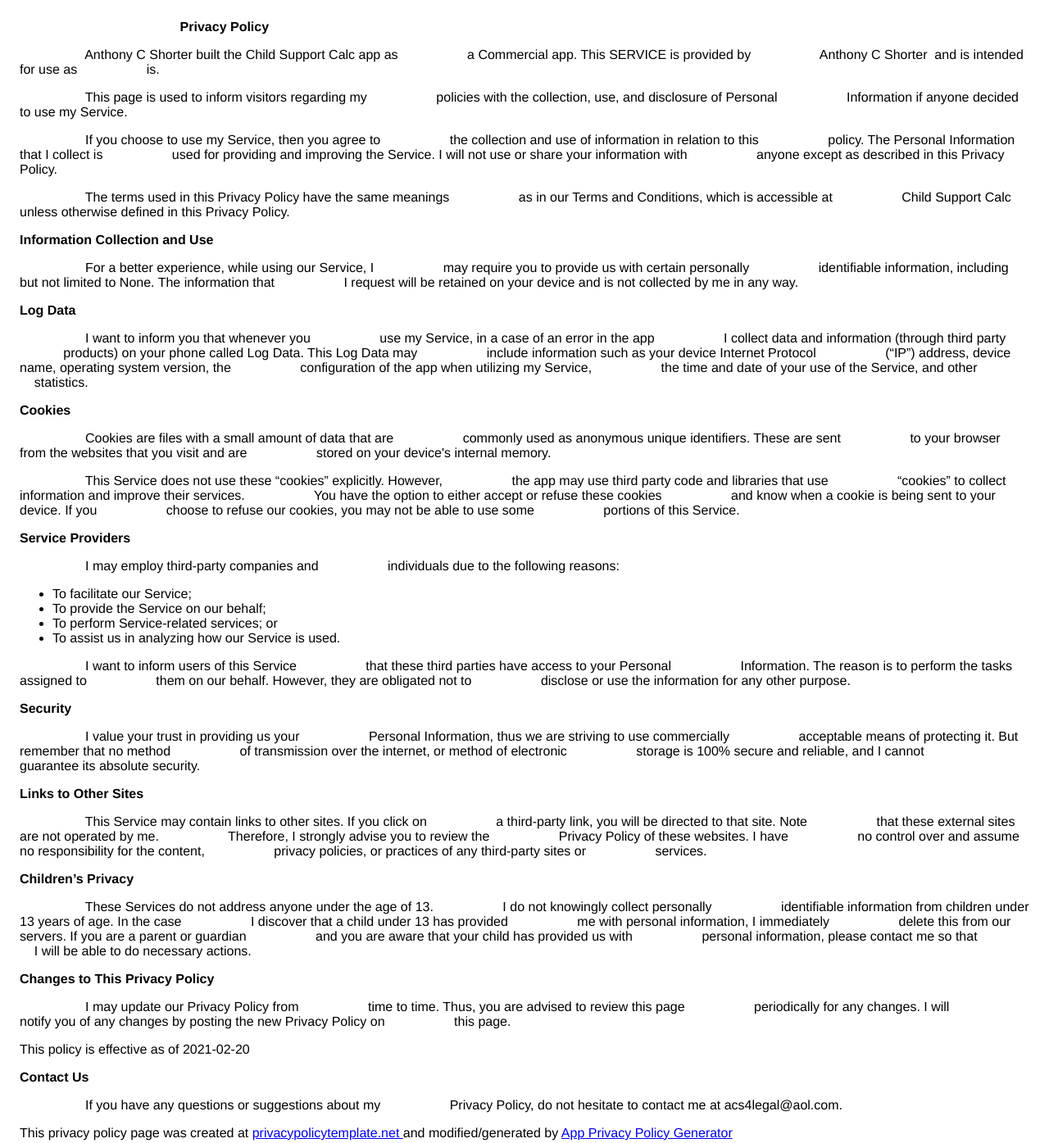
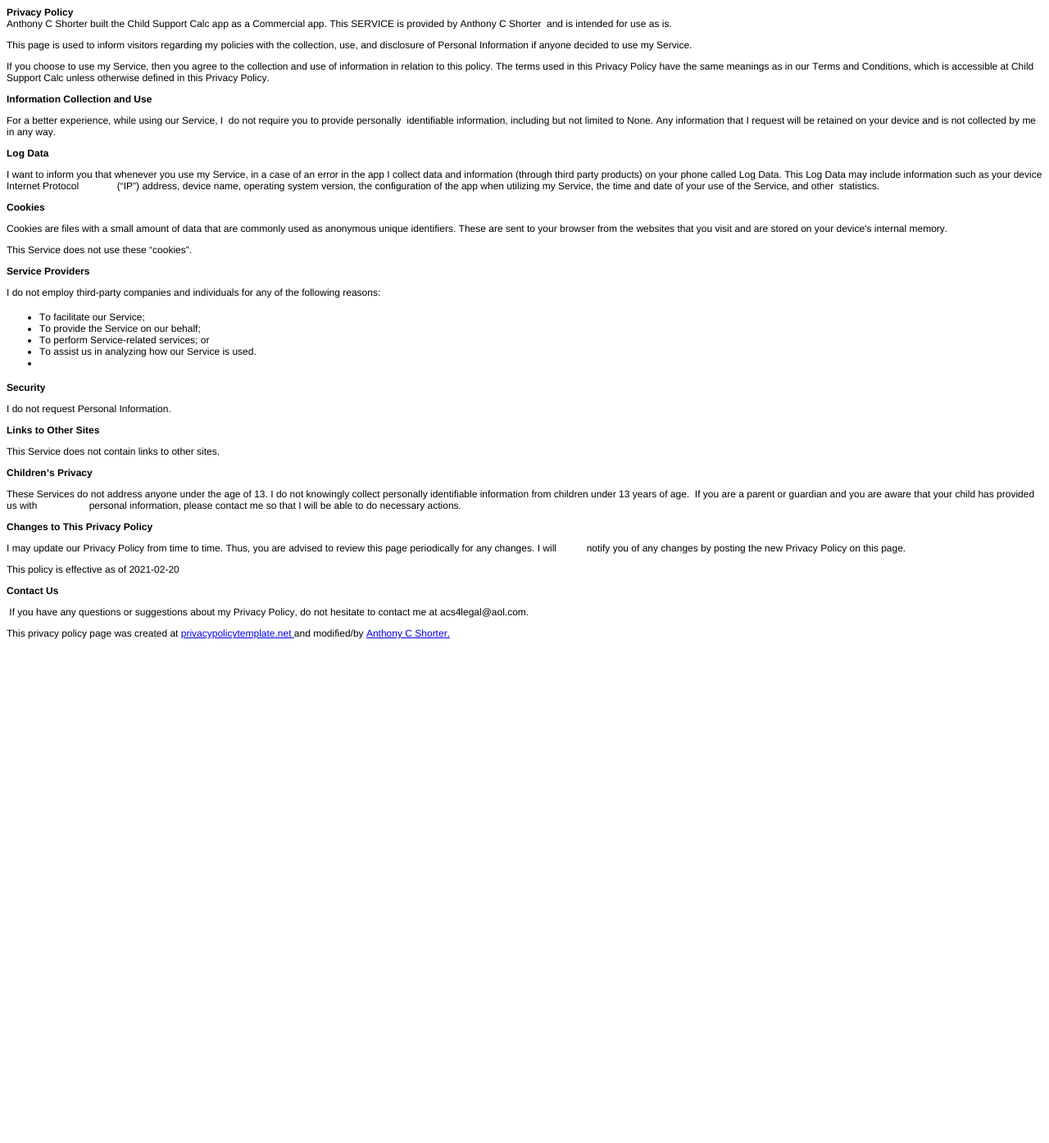
Before and after one commit to AnthonycS2014/Anthonycs2021.github.io, a plain HTML site: page Privacy2021.html in a window 1280 px wide. Shown: the whole page at 82% size. After the commit the page ends 814 px from the top, so only its background shows below. Drawn offline with Linux system fonts and the light colour scheme.

Commit message:
Add files via upload

```diff
--- a/Privacy2021.html
+++ b/Privacy2021.html
@@ -1,103 +1,54 @@
-<!DOCTYPE html>
+<!DOCTYPE html PUBLIC "-//W3C//DTD HTML 4.01//EN" "http://www.w3.org/TR/html4/strict.dtd">
 <html>
 <head>
-      <meta charset='utf-8'>
-      <meta name='viewport' content='width=device-width'>
+  <meta http-equiv="Content-Type" content="text/html; charset=utf-8">
+  <meta http-equiv="Content-Style-Type" content="text/css">
   <title>Privacy Policy</title>
-      <style> body { font-family: 'Helvetica Neue', Helvetica, Arial, sans-serif; padding:1em; } </style>
+  <meta name="Generator" content="Cocoa HTML Writer">
+  <meta name="CocoaVersion" content="2022.3">
+  <style type="text/css">
+    p.p1 {margin: 0.0px 0.0px 0.0px 0.0px; font: 12.0px 'Helvetica Neue'; color: #000000; -webkit-text-stroke: #000000}
+    p.p2 {margin: 0.0px 0.0px 12.0px 0.0px; font: 12.0px 'Helvetica Neue'; color: #000000; -webkit-text-stroke: #000000}
+    li.li1 {margin: 0.0px 0.0px 0.0px 0.0px; font: 12.0px 'Helvetica Neue'; color: #000000; -webkit-text-stroke: #000000}
+    span.s1 {font-kerning: none}
+    span.s2 {-webkit-text-stroke: 0px #000000}
+    span.s3 {text-decoration: underline ; font-kerning: none; color: #0000e9; -webkit-text-stroke: 0px #0000e9}
+    ul.ul1 {list-style-type: disc}
+  </style>
 </head>
 <body>
-    <strong>Privacy Policy</strong> <p>
-                  Anthony C Shorter built the Child Support Calc app as
-                  a Commercial app. This SERVICE is provided by
-                  Anthony C Shorter  and is intended for use as
-                  is.
-                </p> <p>
-                  This page is used to inform visitors regarding my
-                  policies with the collection, use, and disclosure of Personal
-                  Information if anyone decided to use my Service.
-                </p> <p>
-                  If you choose to use my Service, then you agree to
-                  the collection and use of information in relation to this
-                  policy. The Personal Information that I collect is
-                  used for providing and improving the Service. I will not use or share your information with
-                  anyone except as described in this Privacy Policy.
-                </p> <p>
-                  The terms used in this Privacy Policy have the same meanings
-                  as in our Terms and Conditions, which is accessible at
-                  Child Support Calc unless otherwise defined in this Privacy Policy.
-                </p> <p><strong>Information Collection and Use</strong></p> <p>
-                  For a better experience, while using our Service, I
-                  may require you to provide us with certain personally
-                  identifiable information, including but not limited to None. The information that
-                  I request will be retained on your device and is not collected by me in any way.
-                </p> <!----> <p><strong>Log Data</strong></p> <p>
-                  I want to inform you that whenever you
-                  use my Service, in a case of an error in the app
-                  I collect data and information (through third party
-                  products) on your phone called Log Data. This Log Data may
-                  include information such as your device Internet Protocol
-                  (“IP”) address, device name, operating system version, the
-                  configuration of the app when utilizing my Service,
-                  the time and date of your use of the Service, and other
-                  statistics.
-                </p> <p><strong>Cookies</strong></p> <p>
-                  Cookies are files with a small amount of data that are
-                  commonly used as anonymous unique identifiers. These are sent
-                  to your browser from the websites that you visit and are
-                  stored on your device's internal memory.
-                </p> <p>
-                  This Service does not use these “cookies” explicitly. However,
-                  the app may use third party code and libraries that use
-                  “cookies” to collect information and improve their services.
-                  You have the option to either accept or refuse these cookies
-                  and know when a cookie is being sent to your device. If you
-                  choose to refuse our cookies, you may not be able to use some
-                  portions of this Service.
-                </p> <p><strong>Service Providers</strong></p> <p>
-                  I may employ third-party companies and
-                  individuals due to the following reasons:
-                </p> <ul><li>To facilitate our Service;</li> <li>To provide the Service on our behalf;</li> <li>To perform Service-related services; or</li> <li>To assist us in analyzing how our Service is used.</li></ul> <p>
-                  I want to inform users of this Service
-                  that these third parties have access to your Personal
-                  Information. The reason is to perform the tasks assigned to
-                  them on our behalf. However, they are obligated not to
-                  disclose or use the information for any other purpose.
-                </p> <p><strong>Security</strong></p> <p>
-                  I value your trust in providing us your
-                  Personal Information, thus we are striving to use commercially
-                  acceptable means of protecting it. But remember that no method
-                  of transmission over the internet, or method of electronic
-                  storage is 100% secure and reliable, and I cannot
-                  guarantee its absolute security.
-                </p> <p><strong>Links to Other Sites</strong></p> <p>
-                  This Service may contain links to other sites. If you click on
-                  a third-party link, you will be directed to that site. Note
-                  that these external sites are not operated by me.
-                  Therefore, I strongly advise you to review the
-                  Privacy Policy of these websites. I have
-                  no control over and assume no responsibility for the content,
-                  privacy policies, or practices of any third-party sites or
-                  services.
-                </p> <p><strong>Children’s Privacy</strong></p> <p>
-                  These Services do not address anyone under the age of 13.
-                  I do not knowingly collect personally
-                  identifiable information from children under 13 years of age. In the case
-                  I discover that a child under 13 has provided
-                  me with personal information, I immediately
-                  delete this from our servers. If you are a parent or guardian
-                  and you are aware that your child has provided us with
-                  personal information, please contact me so that
-                  I will be able to do necessary actions.
-                </p> <p><strong>Changes to This Privacy Policy</strong></p> <p>
-                  I may update our Privacy Policy from
-                  time to time. Thus, you are advised to review this page
-                  periodically for any changes. I will
-                  notify you of any changes by posting the new Privacy Policy on
-                  this page.
-                </p> <p>This policy is effective as of 2021-02-20</p> <p><strong>Contact Us</strong></p> <p>
-                  If you have any questions or suggestions about my
-                  Privacy Policy, do not hesitate to contact me at acs4legal@aol.com.
-                </p> <p>This privacy policy page was created at <a href="https://privacypolicytemplate.net" target="_blank" rel="noopener noreferrer">privacypolicytemplate.net </a>and modified/generated by <a href="https://app-privacy-policy-generator.nisrulz.com/" target="_blank" rel="noopener noreferrer">App Privacy Policy Generator</a></p>
+<p class="p1"><span class="s1"><b>Privacy Policy</b></span></p>
+<p class="p2"><span class="s1">Anthony C Shorter built the Child Support Calc app as a Commercial app. This SERVICE is provided by Anthony C Shorter  and is intended for use as is.                <span class="Apple-converted-space"> </span></span></p>
+<p class="p2"><span class="s1">This page is used to inform visitors regarding my policies with the collection, use, and disclosure of Personal Information if anyone decided to use my Service.                <span class="Apple-converted-space"> </span></span></p>
+<p class="p2"><span class="s1">If you choose to use my Service, then you agree to the collection and use of information in relation to this policy. The terms used in this Privacy Policy have the same meanings as in our Terms and Conditions, which is accessible at Child Support Calc unless otherwise defined in this Privacy Policy.                <span class="Apple-converted-space"> </span></span></p>
+<p class="p2"><span class="s1"><b>Information Collection and Use</b></span></p>
+<p class="p2"><span class="s1">For a better experience, while using our Service, I<span class="Apple-converted-space">  </span>do not require you to provide personally<span class="Apple-converted-space">  </span>identifiable information, including but not limited to None. Any information that I request will be retained on your device and is not collected by me in any way.                <span class="Apple-converted-space"> </span></span></p>
+<p class="p2"><span class="s1"><b>Log Data</b></span></p>
+<p class="p2"><span class="s1">I want to inform you that whenever you use my Service, in a case of an error in the app I collect data and information (through third party products) on your phone called Log Data. This Log Data may include information such as your device Internet Protocol            <span class="Apple-converted-space">  </span>(“IP”) address, device name, operating system version, the configuration of the app when utilizing my Service, the time and date of your use of the Service, and other  statistics.                <span class="Apple-converted-space"> </span></span></p>
+<p class="p2"><span class="s1"><b>Cookies</b></span></p>
+<p class="p2"><span class="s1">Cookies are files with a small amount of data that are commonly used as anonymous unique identifiers. These are sent to your browser from the websites that you visit and are stored on your device's internal memory.                <span class="Apple-converted-space"> </span></span></p>
+<p class="p2"><span class="s1">This Service does not use these “cookies”.<span class="Apple-converted-space"> </span></span></p>
+<p class="p2"><span class="s1"><b>Service Providers</b></span></p>
+<p class="p2"><span class="s1">I do not employ third-party companies and individuals for any of the following reasons:                <span class="Apple-converted-space"> </span></span></p>
+<ul class="ul1">
+  <li class="li1"><span class="s2"></span><span class="s1">To facilitate our Service;</span></li>
+  <li class="li1"><span class="s2"></span><span class="s1">To provide the Service on our behalf;</span></li>
+  <li class="li1"><span class="s2"></span><span class="s1">To perform Service-related services; or</span></li>
+  <li class="li1"><span class="s2"></span><span class="s1">To assist us in analyzing how our Service is used.</span></li>
+  <li class="li1"><span class="s1"><span class="Apple-converted-space"> </span>             <span class="Apple-converted-space"> </span></span></li>
+</ul>
+<p class="p2"><span class="s1"><b>Security</b></span></p>
+<p class="p2"><span class="s1">I do not request Personal Information.              <span class="Apple-converted-space"> </span></span></p>
+<p class="p2"><span class="s1"><b>Links to Other Sites</b></span></p>
+<p class="p2"><span class="s1">This Service does not contain links to other sites.<span class="Apple-converted-space"> </span></span></p>
+<p class="p2"><span class="s1"><b>Children’s Privacy</b></span></p>
+<p class="p2"><span class="s1">These Services do not address anyone under the age of 13. I do not knowingly collect personally identifiable information from children under 13 years of age.<span class="Apple-converted-space">  </span>If you are a parent or guardian and you are aware that your child has provided us with                   personal information, please contact me so that I will be able to do necessary actions.                <span class="Apple-converted-space"> </span></span></p>
+<p class="p2"><span class="s1"><b>Changes to This Privacy Policy</b></span></p>
+<p class="p2"><span class="s1">I may update our Privacy Policy from time to time. Thus, you are advised to review this page periodically for any changes. I will           notify you of any changes by posting the new Privacy Policy on this page.                <span class="Apple-converted-space"> </span></span></p>
+<p class="p2"><span class="s1">This policy is effective as of 2021-02-20</span></p>
+<p class="p2"><span class="s1"><b>Contact Us</b></span></p>
+<p class="p2"><span class="s1"><span class="Apple-converted-space"> </span>If you have any questions or suggestions about my Privacy Policy, do not hesitate to contact me at acs4legal@aol.com.                <span class="Apple-converted-space"> </span></span></p>
+<p class="p2"><span class="s1">This privacy policy page was created at <a href="https://privacypolicytemplate.net/"><span class="s3">privacypolicytemplate.net </span></a>and modified/by </span><span class="s3">Anthony C Shorter.</span></p>
+<p class="p1"><span class="s1">       <span class="Apple-converted-space"> </span></span></p>
 </body>
 </html>
```
Lines whose indentation alone changed are shown as unchanged.
